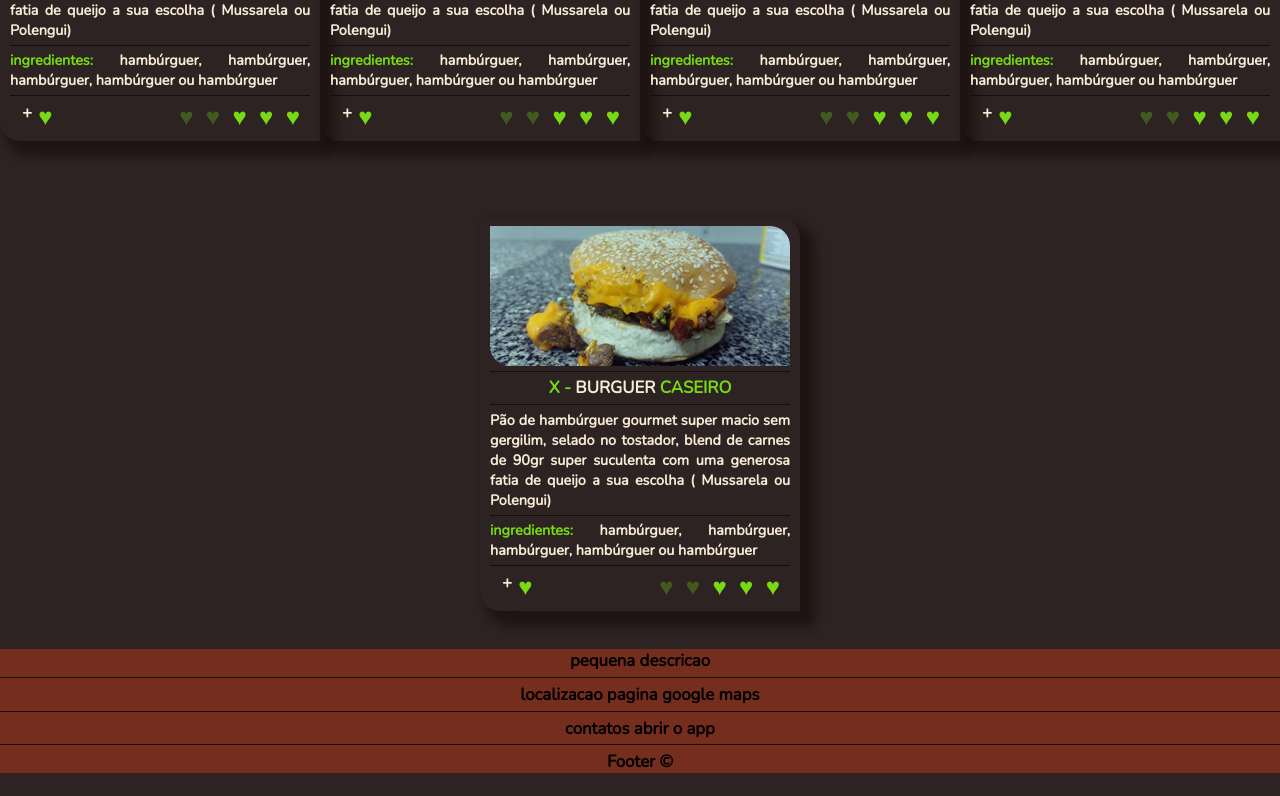
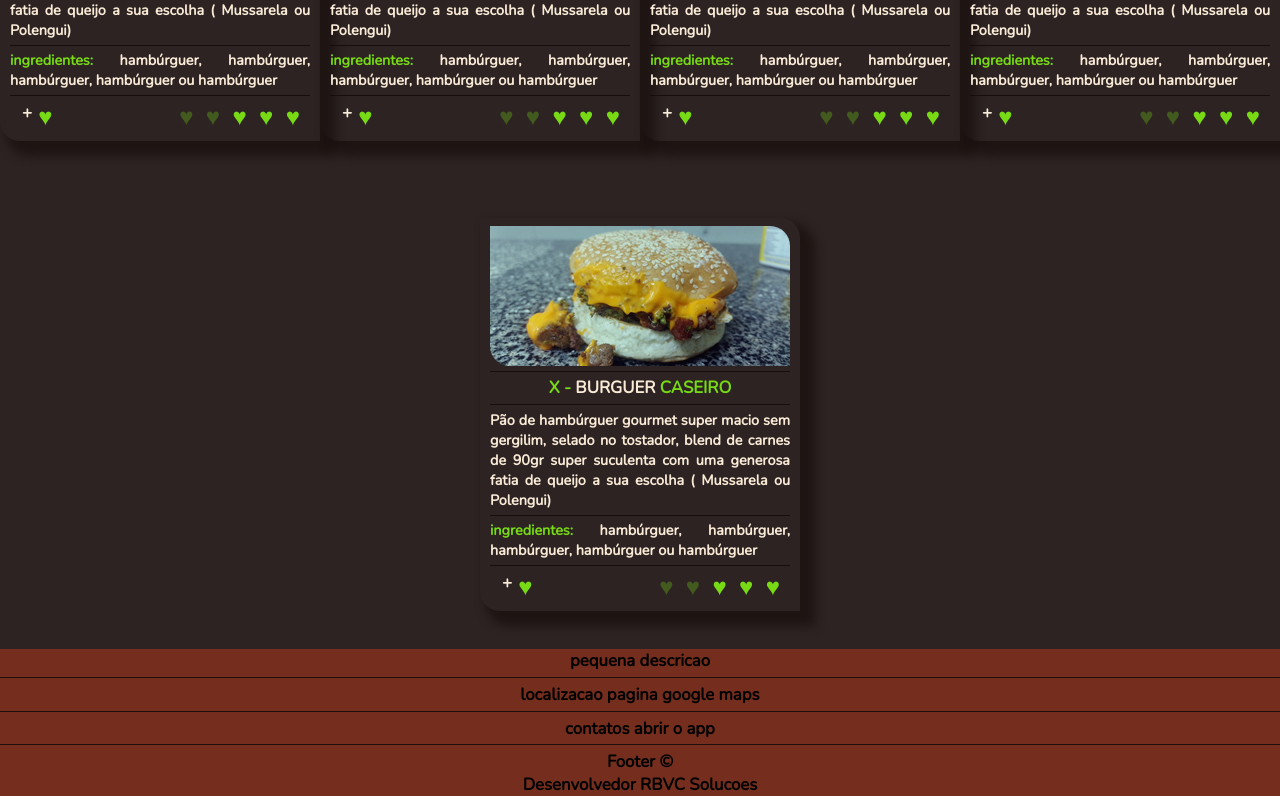
Before and after one commit to rafaelbvc/aartedolanche, a React (Create React App) app in the folder frontend/: page / in a window 1280 px wide. Shown: the part 1017-1813 px from the top of the page. Before the commit the page ends 1790 px from the top, so only its background shows below. Built offline with nearby package versions, Linux system fonts and the light colour scheme.

Commit message:
v.0.5.0 - Footer

```diff
--- a/frontend/package.json
+++ b/frontend/package.json
@@ -1,6 +1,6 @@
 {
   "name": "aartedolanche",
-  "version": "0.4.9",
+  "version": "0.5.0",
   "private": true,
   "author": "Rafael Vendramini",
   "description": "lancheria, lanches, hamburguer, itapetininga, delivery, 24 horas, lanchonete, fastfood",
--- a/frontend/src/components/Footer/Footer.tsx
+++ b/frontend/src/components/Footer/Footer.tsx
@@ -11,6 +11,7 @@ const Footer = () => {
       <p>contatos abrir o app</p>
       <hr />
       <p>Footer &copy;</p>
+      <p>Desenvolvedor RBVC Solucoes</p>
     </footer>
   );
 };
```
